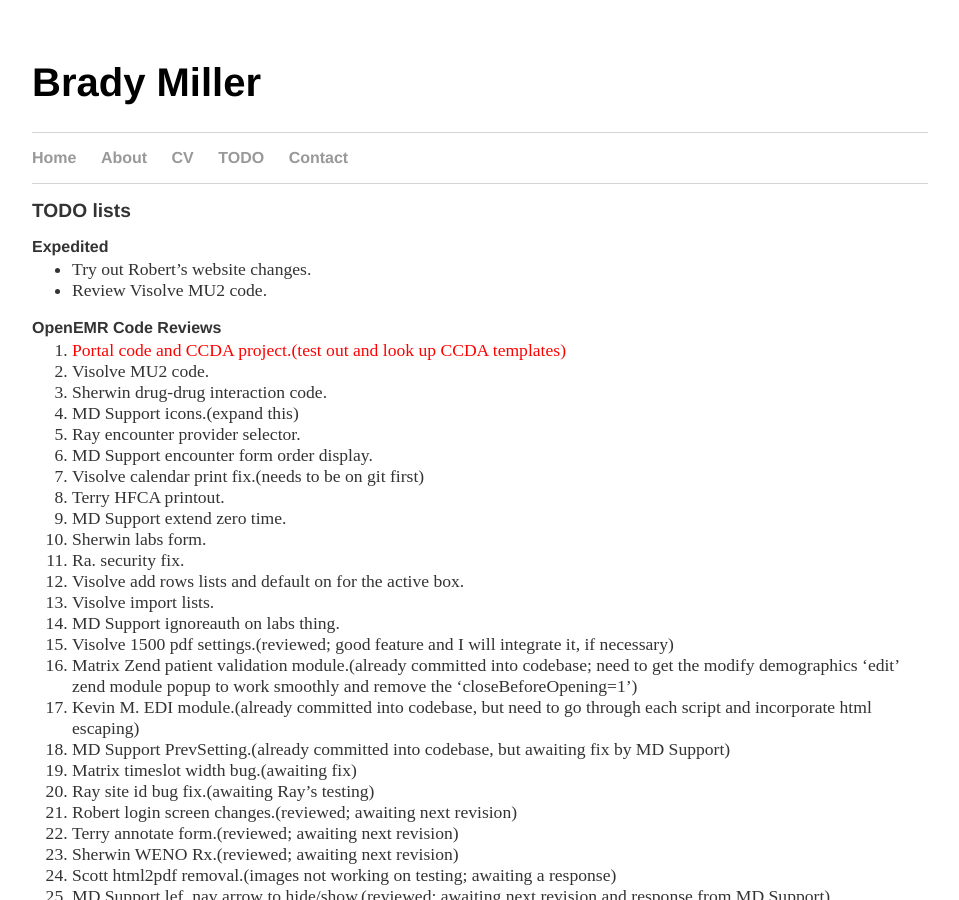
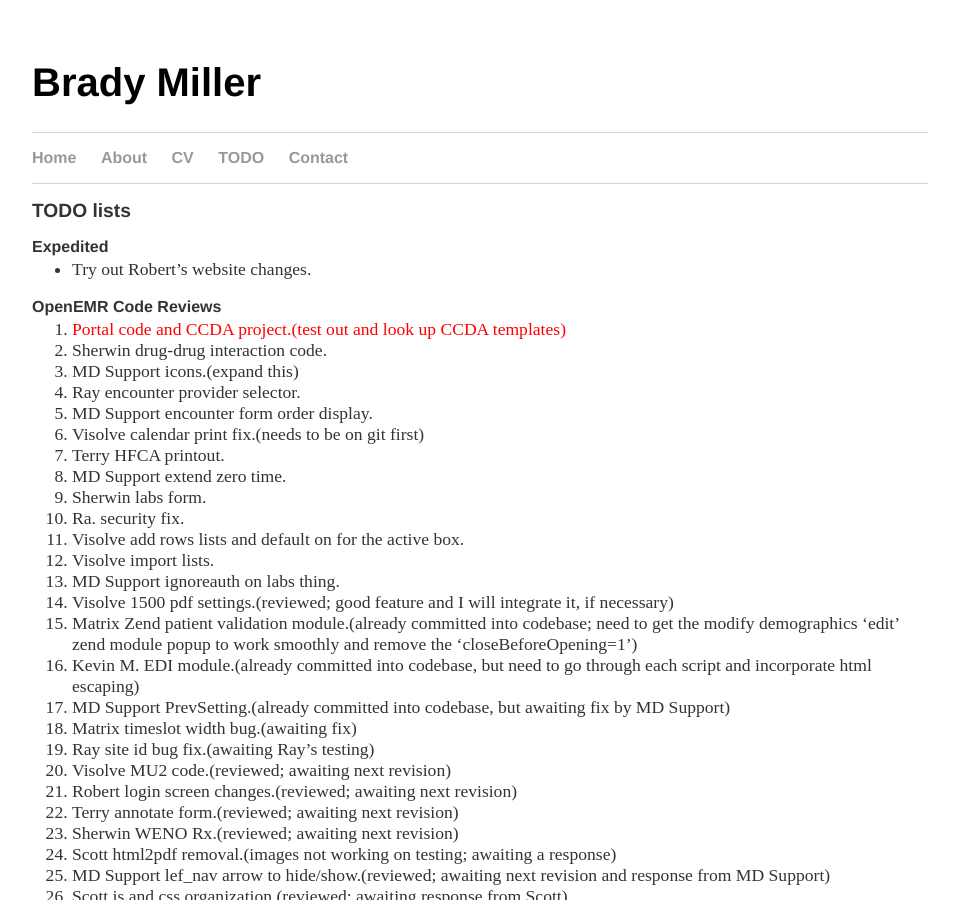
Before and after one commit to bradymiller/bradymiller.github.io, a Jekyll site: the page built from todo/index.md, in a window 1280 px wide and 900 px high. Shown: the whole window, without its empty margins (160-1119 px from the left). Built offline with Jekyll 4.4.1, drawn with Linux system fonts in a browser that asks for light colours.

Commit message:
Update todo list

```diff
--- a/todo/index.md
+++ b/todo/index.md
@@ -5,11 +5,9 @@
 
 ### Expedited
 * Try out Robert's website changes.
-* Review Visolve MU2 code.
 
 ### OpenEMR Code Reviews
 1. <span style="color: red">Portal code and CCDA project.(test out and look up CCDA templates)</span>
-1. Visolve MU2 code.
 1. Sherwin drug-drug interaction code.
 1. MD Support icons.(expand this)
 1. Ray encounter provider selector.
@@ -28,6 +26,7 @@
 1. MD Support PrevSetting.(already committed into codebase, but awaiting fix by MD Support)
 1. Matrix timeslot width bug.(awaiting fix)
 1. Ray site id bug fix.(awaiting Ray's testing)
+1. Visolve MU2 code.(reviewed; awaiting next revision)
 1. Robert login screen changes.(reviewed; awaiting next revision)
 1. Terry annotate form.(reviewed; awaiting next revision)
 1. Sherwin WENO Rx.(reviewed; awaiting next revision)
```
